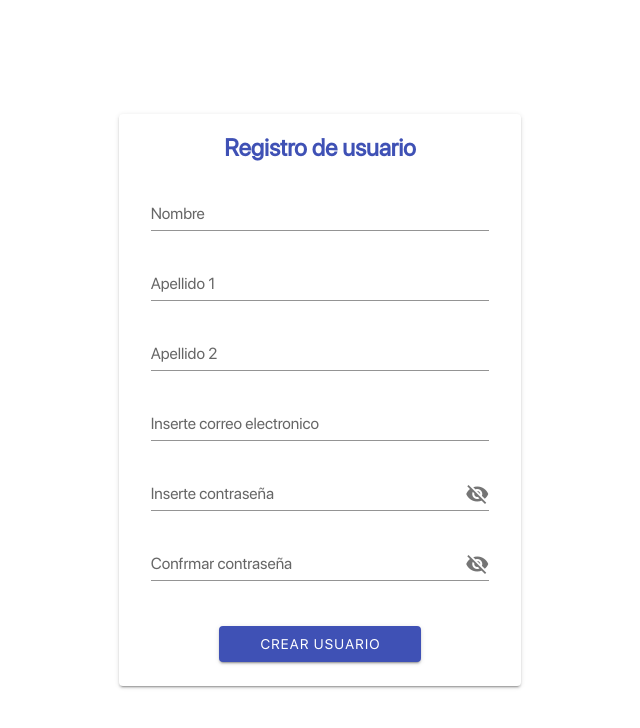
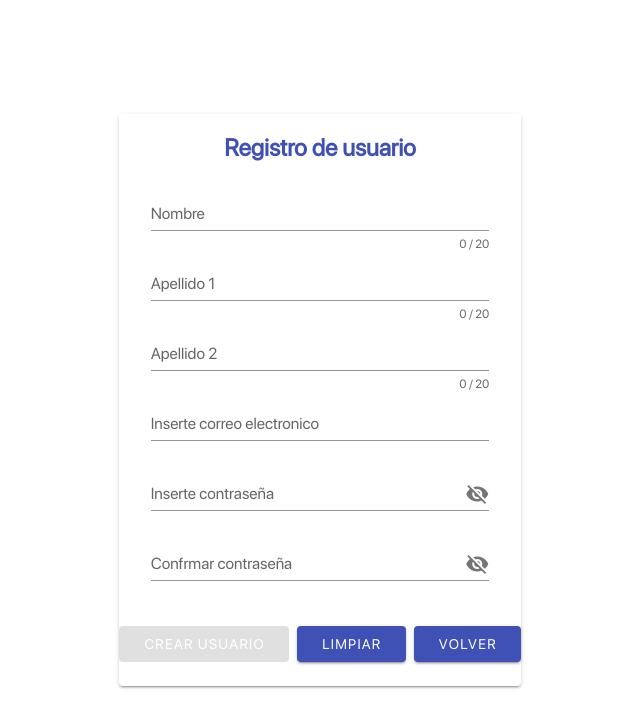
Before and after one commit to zergiales/geo-water, a Vue app: page /registro in a window 1280 px wide. Shown: the top 728 px of the page, without its empty margins (320-960 px from the left). Built offline with nearby package versions, Linux system fonts and the light colour scheme.

Commit message:
register de front coenctado con back

```diff
--- a/src/components/Login.vue
+++ b/src/components/Login.vue
@@ -70,7 +70,7 @@
     </v-dialog>
       </v-col>
     </v-main>
-    <v-snackbar top color="green" v-model="snackbar">
+    <v-snackbar top color="green" v-model="snackbarLogin">
       Bienvenido
     </v-snackbar>
   </v-app>
@@ -84,7 +84,7 @@ export default {
   data: () => ({
     dialog: false,
     loading: false,
-    snackbar: false,
+    snackbarLogin: false,
     passwordShow: false,
     email: '',
     emailRules: [
@@ -109,14 +109,12 @@ export default {
       }
     },
     async getUser() {
-      // eslint-disable-next-line
-      debugger;
-      console.log(process.env.VUE_APP_SERVER_TOTAL_PATH);
       const response = await axios.post(
         `${process.env.VUE_APP_SERVER_TOTAL_PATH}/login`,
         {
           email: this.email,
           contraseña: this.password,
+          snackbarLogin: true,
         },
       );
       if (response.data.nombre) {
--- a/src/components/Register.vue
+++ b/src/components/Register.vue
@@ -2,120 +2,248 @@
   <v-app>
     <div class="login"></div>
     <v-main class="d-flex justify-center align-center">
-      <v-col cols="10" lg="4" class="mx-auto">
+      <v-col cols="20" lg="4" class="mx-auto">
         <v-card class="pa-4">
           <div class="text-center">
             <h2 class="indigo--text">Registro de usuario</h2>
           </div>
-          <v-form @submit.prevent="submitHandler" ref="form">
+          <v-form @submit.prevent="registerUser" ref="form" method="post">
             <v-card-text>
                 <v-text-field
                 v-model="nombre"
-                :rules="nombreReglas"
-                type="text"
+                :counter="20"
                 label="Nombre"
                 placeholder="Juana"
                 required
+                @input="$v.nombre.$touch()"
+                :error-messages="mensajeNombre()"
               />
                 <v-text-field
                 v-model="apellido1"
-                :rules="apellidoReglas"
-                type="text"
+                :counter="20"
                 label="Apellido 1"
                 placeholder="De Arco"
                 required
+                @input="$v.apellido1.$touch()"
+                :error-messages="mensajeApellido1()"
               />
                 <v-text-field
                 v-model="apellido2"
-                :rules="apellidoReglas"
-                type="text"
+                :counter="20"
+                :class="{error1:$v.apellido2.$error }"
                 label="Apellido 2"
-                placeholder="sin Arco"
+                placeholder="De Arco"
                 required
+                @input="$v.apellido2.$touch()"
+                :error-messages="mensajeApellido2()"
               />
               <v-text-field
                 v-model="email"
-                :rules="emailRules"
-                type="email"
                 label="Inserte correo electronico"
                 placeholder="correo@gmail.com"
                 required
+                :error-messages="mensajeEmail()"
               />
               <v-text-field
                 v-model="password"
-                :rules="passwordRules"
                 :type="passwordShow ? 'text' : 'password'"
                 label="Inserte contraseña"
-                placeholder="Yogur1234"
+                placeholder="12345678"
                 :append-icon="passwordShow ? 'mdi-eye' : 'mdi-eye-off'"
                 @click:append="passwordShow = !passwordShow"
                 required
+                :error-messages="mensajeContraseña()"
               />
               <v-text-field
                 v-model="passwordC"
-                :rules="passwordRules"
-                :type="passwordShow ? 'text' : 'password'"
+                :type="passwordShowC ? 'text' : 'password'"
                 label="Confrmar contraseña"
-                placeholder="1234"
-                :append-icon="passwordShow ? 'mdi-eye' : 'mdi-eye-off'"
-                @click:append="passwordShow = !passwordShow"
+                placeholder="12345678"
+                :append-icon="passwordShowC ? 'mdi-eye' : 'mdi-eye-off'"
+                @click:append="passwordShowC = !passwordShowC"
                 required
+                :error-messages="mensajeContraseñaConf()"
               />
             </v-card-text>
             <v-card-actions class="justify-center">
-              <v-btn :loading="loading" type="submit" color="indigo">
-                <span class="white--text px-8">Crear usuario</span>
+              <v-btn :disabled="$v.$invalid" type="submit" color="indigo">
+                <span class="white--text px-4">Crear usuario</span>
+              </v-btn>
+              <v-btn  @click="clear()" color="indigo">
+                <span class="white--text px-4">Limpiar</span>
+              </v-btn>
+              <v-btn @click="$router.push('/')" color="indigo">
+                <span class="white--text px-4">Volver</span>
               </v-btn>
             </v-card-actions>
           </v-form>
         </v-card>
       </v-col>
     </v-main>
-    <v-snackbar top color="green" v-model="snackbar">
-      Login success
+        <v-dialog
+      v-model="dialog"
+      persistent
+      max-width="550"
+        transition="dialog-top-transition"
+    >
+      <v-card color="indigo">
+        <v-card-title class="text-h5 white--text">
+        Registro limpiado
+        </v-card-title>
+        <v-card-actions>
+          <v-spacer></v-spacer>
+          <v-btn class="white--text"
+            text
+            @click="dialog = false">
+            Vale
+          </v-btn>
+        </v-card-actions>
+      </v-card>
+    </v-dialog>
+    <v-snackbar top color="red" v-model="snackbar">
+      Registro incorrecto
     </v-snackbar>
   </v-app>
 </template>
 
 <script>
+import axios from 'axios';
+import { validationMixin } from 'vuelidate';
+import {
+  required, maxLength, minLength, email, alpha, sameAs,
+} from 'vuelidate/lib/validators';
+
 export default {
   name: 'App',
-
+  mixins: [validationMixin],
+  validations: {
+    nombre: {
+      required, maxLength: maxLength(20), alpha,
+    },
+    apellido1: {
+      required, maxLength: maxLength(20), alpha,
+    },
+    apellido2: {
+      required, maxLength: maxLength(20), alpha,
+    },
+    email: {
+      required, email, maxLength: maxLength(20),
+    },
+    password: { required, sameAs: sameAs('passwordC'), minLength: minLength(8) },
+    passwordC: { required, sameAs: sameAs('password'), minLength: minLength(8) },
+  },
   data: () => ({
     loading: false,
     snackbar: false,
+    dialog: false,
     passwordShow: false,
+    nombre: '',
+    apellido1: '',
+    apellido2: '',
     email: '',
-    emailRules: [
-      (v) => !!v || 'Se necesita un correo valido',
-      (v) => /.+@.+\..+/.test(v) || 'acuerdate de escribirlo bien con @ y eso',
-    ],
     password: '',
     passwordC: '',
-    passwordRules: [
-      (v) => !!v || 'Se necesita una contraseña valida',
-      (v) => (v && v.length >= 8) || 'la contraseña debe tener minimo 8 caracteres!',
-    ],
-    nombre: '',
-    nombreReglas: [
-      (v) => !!v || 'inserte un nombre',
-      (v) => (v && v.length >= 1) || 'he dicho un nombre no una palabra',
-    ],
-    apellido1: '',
-    apellido2: '',
-    apellidoReglas: [
-      (v) => !!v || 'inserte un apellido',
-      (v) => (v && v.length >= 1) || 'he dicho un apellido no una palabra',
-    ],
+    passwordShowC: false,
   }),
   methods: {
-    submitHandler() {
-      if (this.$refs.form.validate()) {
-        this.loading = true;
-        setTimeout(() => {
-          this.loading = false;
+    clear() {
+      this.dialog = true;
+      this.nombre = '';
+      this.apellido1 = '';
+      this.apellido2 = '';
+      this.email = '';
+      this.password = '';
+      this.passwordC = '';
+    },
+    mensajeNombre() {
+      const mensaje = [];
+      if (!this.$v.nombre.alpha) {
+        mensaje.push('El campo solo admite caracteres alfabéticos');
+      } else if (!this.$v.nombre.required && this.$v.nombre.$dirty) {
+        mensaje.push('No has rellenado el campo');
+      } else if (!this.$v.nombre.maxLength) {
+        mensaje.push('has llegado al limite');
+      }
+      return mensaje;
+    },
+    mensajeApellido1() {
+      const mensaje = [];
+      if (!this.$v.apellido1.alpha) {
+        mensaje.push('El campo solo admite caracteres alfabéticos');
+      } else if (!this.$v.apellido1.required && this.$v.apellido1.$dirty) {
+        mensaje.push('No has rellenado el campo');
+      } else if (!this.$v.apellido1.maxLength) {
+        mensaje.push('has llegado al limite');
+      }
+      return mensaje;
+    },
+    mensajeApellido2() {
+      const mensaje = [];
+      if (!this.$v.apellido2.alpha) {
+        mensaje.push('El campo solo admite caracteres alfabéticos');
+      } else if (!this.$v.apellido2.required && this.$v.apellido2.$dirty) {
+        mensaje.push('No has rellenado el campo');
+      } else if (!this.$v.apellido2.maxLength) {
+        mensaje.push('has llegado al limite');
+      }
+      return mensaje;
+    },
+    mensajeEmail() {
+      const mensaje = [];
+      if (!this.$v.email.email) {
+        mensaje.push('el campo solo admite caracteres alfabeticos');
+      } else if (!this.$v.email.required && this.$v.email.$dirty) {
+        mensaje.push('rellena el campo');
+      }
+      return mensaje;
+    },
+    mensajeContraseña() {
+      const mensaje = [];
+      if (!this.$v.password.minLength) {
+        mensaje.push('Se necesita minimo 8 caracteres');
+      } else if (!this.$v.email.required && this.$v.email.$dirty) {
+        mensaje.push('Rellena el campo');
+      }
+      return mensaje;
+    },
+    mensajeContraseñaConf() {
+      const mensaje = [];
+      if (!this.$v.passwordC.minLength) {
+        mensaje.push('Se necesitan minimo 8 caracteres');
+      } else if (!this.$v.passwordC.required && this.$v.passwordC.$dirty) {
+        mensaje.push('Rellena el campo');
+      }
+      return mensaje;
+    },
+    // metodo para enviar los datos a servidor
+    async registerUser() {
+      // if para validar desde front los datos que vamos a mandar a la base de datos
+      if (!this.$v.$error) {
+        const response = await axios.post(
+          `${process.env.VUE_APP_SERVER_TOTAL_PATH}/register`,
+          {
+            nombre: this.nombre,
+            apellido1: this.apellido1,
+            apellido2: this.apellido2,
+            email: this.email,
+            contraseña: this.password,
+            contraseña2: this.passwordC,
+          },
+        );
+        console.log(response);
+        if (response.data.text) {
+          this.$router.push('/');
+        } else {
           this.snackbar = true;
-        }, 3000);
+          this.email = '';
+          this.password = '';
+          this.passwordC = '';
+        }
+      } else {
+        this.snackbar = true;
+        this.email = '';
+        this.password = '';
+        this.passwordC = '';
       }
     },
   },
```
Also changed, not shown: src/components/Home.vue (added).
